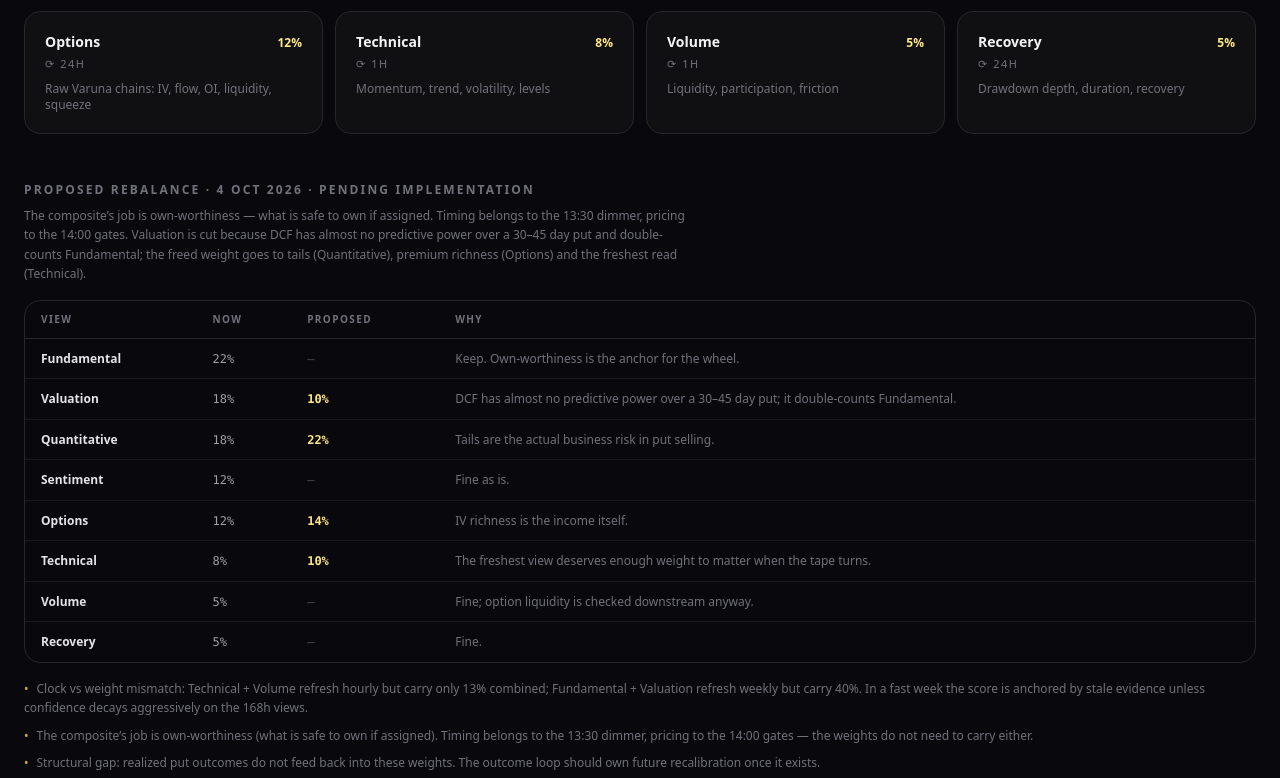
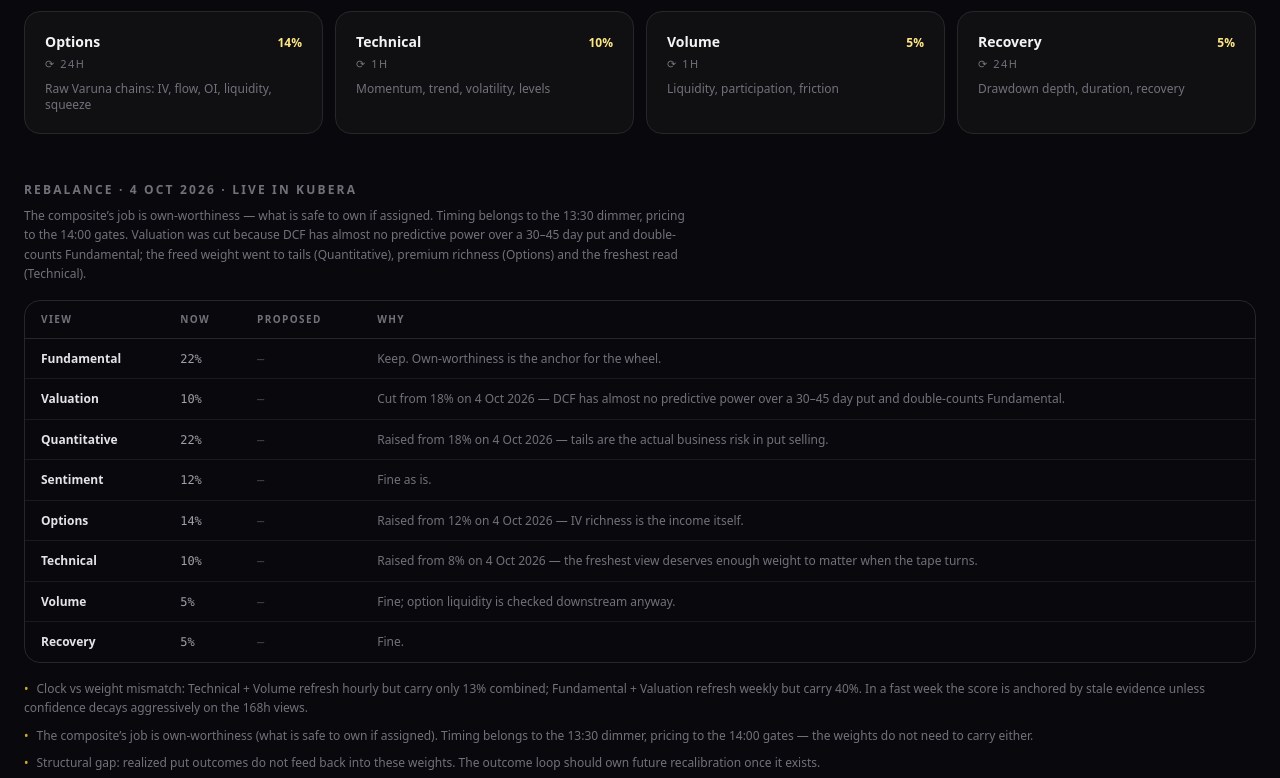
Before and after one commit to zonito/Yantra, a React (Vite) app: page /machinery in a window 1280 px wide. Shown: the part 867-1645 px from the top of the page. Built offline with nearby package versions, Linux system fonts and the light colour scheme.

Commit message:
docs: machinery page reflects the 4 Oct rebalance now live in Kubera (weights 22/10/22/12/14/10/5/5)

```diff
--- a/index.html
+++ b/index.html
@@ -3,12 +3,6 @@
   <head>
     <meta charset="UTF-8" />
     <meta name="viewport" content="width=device-width, initial-scale=1.0" />
-    <meta name="theme-color" content="#09090d" />
-    <meta
-      name="description"
-      content="Yantra — the living, interactive Kubera Wheel option-wheel pipeline."
-    />
-    <link rel="icon" type="image/svg+xml" href="/favicon.svg" />
     <title>Yantra · Kubera Wheel Pipeline</title>
   </head>
   <body>
--- a/package.json
+++ b/package.json
@@ -1 +1 @@
-{"dependencies":{"framer-motion":"^12.23.24","react":"^19.2.0","react-dom":"^19.2.0","react-router-dom":"^7.9.3"},"devDependencies":{"@tailwindcss/vite":"^4.1.13","@types/react":"^19.2.0","@types/react-dom":"^19.2.0","@vitejs/plugin-react":"^4.7.0","tailwindcss":"^4.1.13","typescript":"^5.9.2","vite":"^7.1.7"},"name":"yantra","private":true,"scripts":{"build":"tsc -b && vite build","dev":"vite","preview":"vite preview --port 3014 --strictPort"},"type":"module","version":"0.1.0"}
+{"dependencies":{"framer-motion":"^12.23.24","react":"^19.2.0","react-dom":"^19.2.0","react-router-dom":"^7.9.3"},"devDependencies":{"@tailwindcss/vite":"^4.1.13","@types/react":"^19.2.0","@types/react-dom":"^19.2.0","@vitejs/plugin-react":"^4.7.0","tailwindcss":"^4.1.13","typescript":"^5.9.2","vite":"^7.1.7"},"name":"yantra","private":true,"scripts":{"build":"tsc -b && vite build","dev":"vite","preview":"vite preview"},"type":"module","version":"0.1.0"}
--- a/src/data/pipeline.ts
+++ b/src/data/pipeline.ts
@@ -407,7 +407,7 @@ export interface AgentView {
   weight: string;
   clock: string;
   detail: string;
-  /** proposed weight after the 4 Oct 2026 rebalance review; null = keep */
+  /** proposed weight; null = none pending. The 4 Oct 2026 rebalance is live in Kubera. */
   proposed: string | null;
   /** one-line reason for the proposed change */
   why: string;
@@ -425,16 +425,16 @@ export const sutradharaSteps: { n: string; title: string; body: string }[] = [
 
 export const agentViews: AgentView[] = [
   { name: 'Fundamental', weight: '22%', clock: '168h', detail: 'Growth, quality, balance sheet', proposed: null, why: 'Keep. Own-worthiness is the anchor for the wheel.' },
-  { name: 'Valuation', weight: '18%', clock: '168h', detail: 'DCF, multiples, margin of safety', proposed: '10%', why: 'DCF has almost no predictive power over a 30–45 day put; it double-counts Fundamental.' },
-  { name: 'Quantitative', weight: '18%', clock: '24h', detail: 'Risk-adjusted return, factors, tails', proposed: '22%', why: 'Tails are the actual business risk in put selling.' },
+  { name: 'Valuation', weight: '10%', clock: '168h', detail: 'DCF, multiples, margin of safety', proposed: null, why: 'Cut from 18% on 4 Oct 2026 — DCF has almost no predictive power over a 30–45 day put and double-counts Fundamental.' },
+  { name: 'Quantitative', weight: '22%', clock: '24h', detail: 'Risk-adjusted return, factors, tails', proposed: null, why: 'Raised from 18% on 4 Oct 2026 — tails are the actual business risk in put selling.' },
   { name: 'Sentiment', weight: '12%', clock: '72h', detail: 'News, analysts, flows, transcripts', proposed: null, why: 'Fine as is.' },
-  { name: 'Options', weight: '12%', clock: '24h', detail: 'Raw Varuna chains: IV, flow, OI, liquidity, squeeze', proposed: '14%', why: 'IV richness is the income itself.' },
-  { name: 'Technical', weight: '8%', clock: '1h', detail: 'Momentum, trend, volatility, levels', proposed: '10%', why: 'The freshest view deserves enough weight to matter when the tape turns.' },
+  { name: 'Options', weight: '14%', clock: '24h', detail: 'Raw Varuna chains: IV, flow, OI, liquidity, squeeze', proposed: null, why: 'Raised from 12% on 4 Oct 2026 — IV richness is the income itself.' },
+  { name: 'Technical', weight: '10%', clock: '1h', detail: 'Momentum, trend, volatility, levels', proposed: null, why: 'Raised from 8% on 4 Oct 2026 — the freshest view deserves enough weight to matter when the tape turns.' },
   { name: 'Volume', weight: '5%', clock: '1h', detail: 'Liquidity, participation, friction', proposed: null, why: 'Fine; option liquidity is checked downstream anyway.' },
   { name: 'Recovery', weight: '5%', clock: '24h', detail: 'Drawdown depth, duration, recovery', proposed: null, why: 'Fine.' },
 ];
 
-/** 4 Oct 2026 rebalance review notes (proposed, not yet implemented) */
+/** 4 Oct 2026 rebalance — implemented in Kubera the same day (kubera/agents/registry.py). Notes kept for the record. */
 export const rebalanceNotes = [
   'Clock vs weight mismatch: Technical + Volume refresh hourly but carry only 13% combined; Fundamental + Valuation refresh weekly but carry 40%. In a fast week the score is anchored by stale evidence unless confidence decays aggressively on the 168h views.',
   'The composite’s job is own-worthiness (what is safe to own if assigned). Timing belongs to the 13:30 dimmer, pricing to the 14:00 gates — the weights do not need to carry either.',
--- a/src/pages/Machinery.tsx
+++ b/src/pages/Machinery.tsx
@@ -59,13 +59,13 @@ export default function Machinery() {
       </div>
 
       <h2 className="mt-12 text-xs font-semibold uppercase tracking-[0.18em] text-zinc-500">
-        Proposed rebalance · 4 Oct 2026 · pending implementation
+        Rebalance · 4 Oct 2026 · live in Kubera
       </h2>
       <p className="mt-2 max-w-2xl text-xs leading-relaxed text-zinc-500">
         The composite’s job is own-worthiness — what is safe to own if assigned. Timing belongs
-        to the 13:30 dimmer, pricing to the 14:00 gates. Valuation is cut because DCF has almost
+        to the 13:30 dimmer, pricing to the 14:00 gates. Valuation was cut because DCF has almost
         no predictive power over a 30–45 day put and double-counts Fundamental; the freed weight
-        goes to tails (Quantitative), premium richness (Options) and the freshest read (Technical).
+        went to tails (Quantitative), premium richness (Options) and the freshest read (Technical).
       </p>
       <div className="mt-4 overflow-x-auto rounded-2xl border border-zinc-800">
         <table className="w-full min-w-[560px] text-left text-xs">
--- a/vite.config.ts
+++ b/vite.config.ts
@@ -8,6 +8,5 @@ export default defineConfig({
   plugins: [react(), tailwindcss()],
   server: {
     port: 3014,
-    strictPort: true, // Fail loudly on collision instead of silently hopping ports
   },
 })
```
Also changed, not shown: public/favicon.svg (deleted), 1 other file (tests, documents, lock files or other folders).
